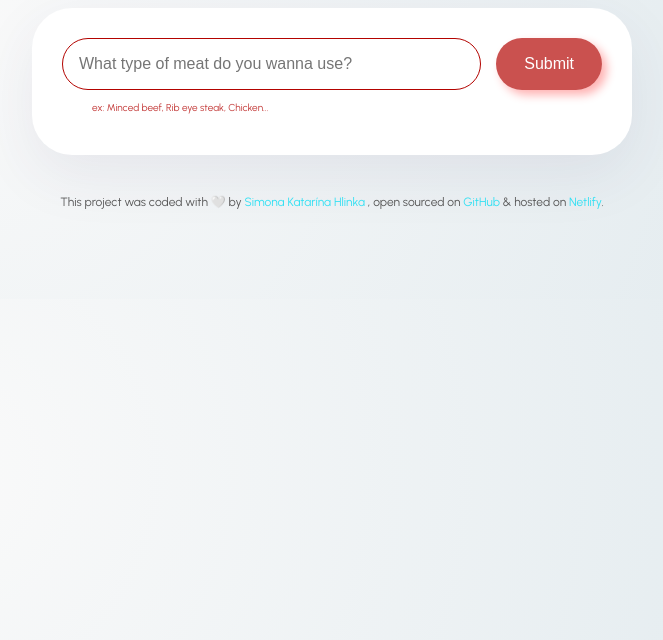
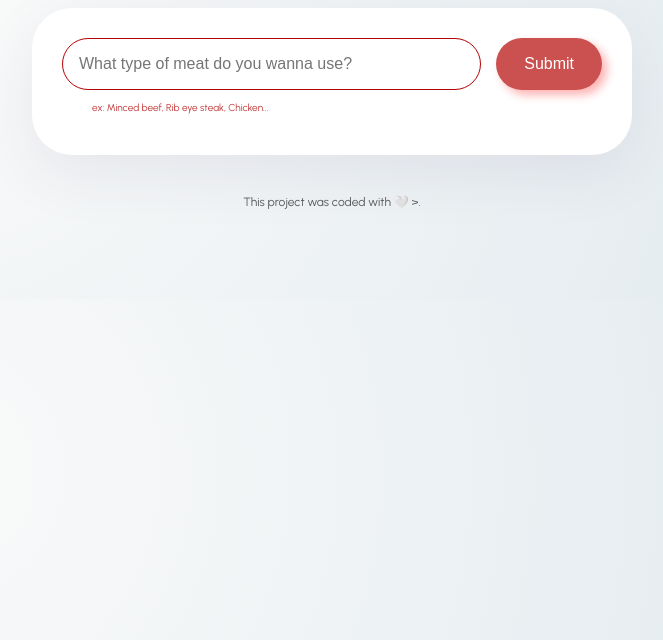
Before and after one commit to mgdeveloper1406/carnivore, a plain HTML site: page index.html in a window 1280 px wide. Shown: the part 160-800 px from the top of the page, without its empty margins (308-971 px from the left). Drawn offline with nearby package versions, Linux system fonts and the light colour scheme.

Commit message:
Update index.html

```diff
--- a/index.html
+++ b/index.html
@@ -41,21 +41,7 @@
       </main>
 
       <footer>
-        This project was coded with 🤍 by
-        <a href="https://github.com/SimonaKatarina" target="_blank"
-          >Simona Katarína Hlinka</a
-        >
-        , open sourced on
-        <a
-          href="https://github.com/SimonaKatarina/carnivore-recipe-generator"
-          target="_blank"
-          >GitHub</a
-        >
-        & hosted on
-        <a
-          href="https://carnivore-recipe-generator.netlify.app/"
-          target="_blank"
-          >Netlify</a
+        This project was coded with 🤍
         >.
       </footer>
     </div>
```
